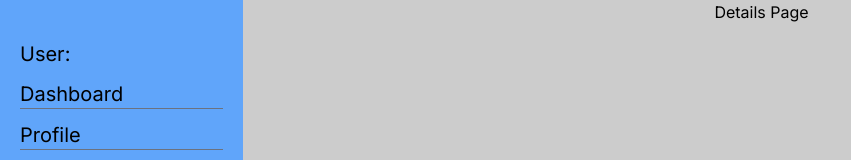
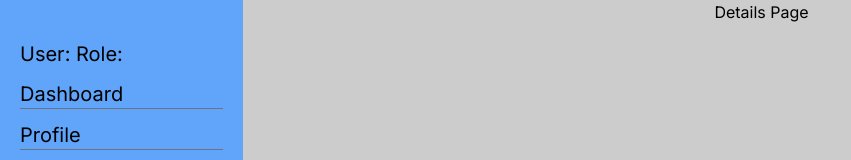
Before and after one commit to mahmud-777/next14-authV5-ezy, a Next.js app: page /details in a window 1280 px wide. Shown: the top 160 px of the page, without its empty margins (0-851 px from the left). Built offline with nearby package versions, Linux system fonts and the light colour scheme; no server answers.

Commit message:
session expiry date

```diff
--- a/src/app/auth.js
+++ b/src/app/auth.js
@@ -52,7 +52,7 @@ export const {
     },
     session: async({session, token})=>{
       if(session?.user){
-        session.user.username= token.username
+        session.user.username= token.name
         session.user.role = token.role
       }
 
@@ -64,5 +64,10 @@ export const {
       return session;
 
     }
+  },
+  session: {
+    strategy: "jwt",
+    // maxAge: 60*60*24*30
+    maxAge: 60*60*24
   }
 });
--- a/src/app/components/Nav.jsx
+++ b/src/app/components/Nav.jsx
@@ -7,7 +7,7 @@ export default async function Nav() {
   return (
     <div className='px-5 text-bold text-xl my-10'>
       <div className='flex flex-col gap-3'>
-        <p>User: {session?.user?.name}</p>
+        <p>User: {session?.user?.username} Role: {session?.user?.role}</p>
         <Link href={"/dashboard"}
           className='border-b-[1px] border-gray-500
           hover:border-gray-900'
```
